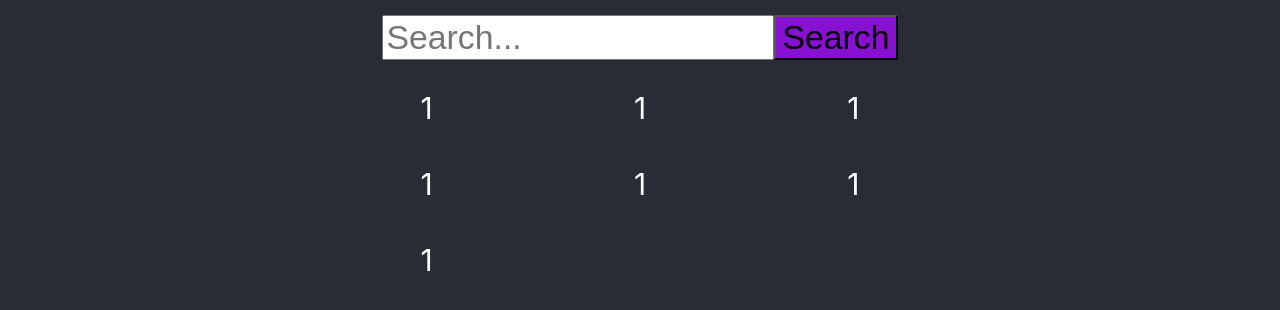
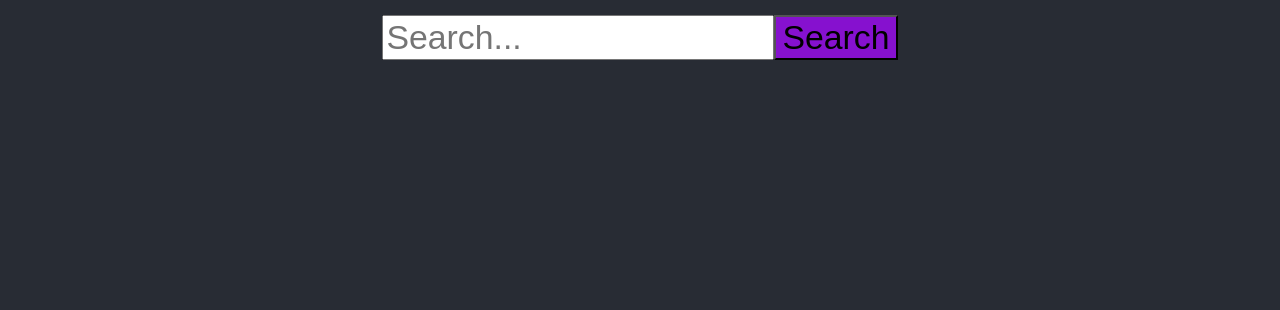
Before and after one commit to VortrusDev/start-page, a React (Create React App) app: page / in a window 1280 px wide. Shown: the part 440-750 px from the top of the page. Built offline with nearby package versions, Linux system fonts and the light colour scheme.

Commit message:
You can now add links to the start page and remove them. NEED TO: remove links immediately and fix alignment issues

```diff
--- a/src/App.tsx
+++ b/src/App.tsx
@@ -11,6 +11,8 @@ import "./Popup.css";
 import "./LinkGrid.css";
 import { LinkGridItem } from "./components/LinkGridItem";
 
+const LocalStorageKeyPrefix = "StartPageLink:";
+
 interface AppProps {}
 
 interface AppState {
@@ -21,12 +23,25 @@ class App extends PureComponent<AppProps, AppState> {
   /**
    * The base App that the startpage will run on
    */
+
+  userAddedLinks: string[] = [];
+
   constructor(props: any) {
     super(props);
     this.state = {
       AddingLink: false,
     };
+
+    this.loadLocalStorageKeys();
   }
+
+  loadLocalStorageKeys = () => {
+    for (let key in localStorage) {
+      if (key.startsWith(LocalStorageKeyPrefix)) {
+        this.userAddedLinks.push(localStorage.getItem(key)!);
+      }
+    }
+  };
 
   handleAddLinkPopup = () => {
     console.log("Opening the Add Link dialogue box");
@@ -42,7 +57,15 @@ class App extends PureComponent<AppProps, AppState> {
 
     // Add to user preferences so we can read it when they return
 
+    localStorage.setItem(`${LocalStorageKeyPrefix}${link}`, link);
+
     this.setState({ AddingLink: false });
+  };
+
+  handleRemoveLink = (link: string) => {
+    console.log("removing link " + link);
+
+    localStorage.removeItem(`${LocalStorageKeyPrefix}${link}`);
   };
 
   render() {
@@ -77,13 +100,13 @@ class App extends PureComponent<AppProps, AppState> {
             />
           )}
           <LinkGrid>
-            <LinkGridItem>1</LinkGridItem>
-            <LinkGridItem>1</LinkGridItem>
-            <LinkGridItem>1</LinkGridItem>
-            <LinkGridItem>1</LinkGridItem>
-            <LinkGridItem>1</LinkGridItem>
-            <LinkGridItem>1</LinkGridItem>
-            <LinkGridItem>1</LinkGridItem>
+            {this.userAddedLinks.map((link) => {
+              return (
+                <LinkGridItem key={link} onLinkRemove={this.handleRemoveLink}>
+                  {link}
+                </LinkGridItem>
+              );
+            })}
           </LinkGrid>
         </header>
       </div>
--- a/src/LinkGrid.css
+++ b/src/LinkGrid.css
@@ -10,4 +10,5 @@
   padding: 20px;
   font-size: 30px;
   text-align: center;
+  background-color: darkslategrey;
 }
--- a/src/components/LinkGridItem.tsx
+++ b/src/components/LinkGridItem.tsx
@@ -1,7 +1,40 @@
 import { PureComponent } from "react";
 
-export class LinkGridItem extends PureComponent {
+interface LinkGridItemProps {
+  onLinkRemove: (link: string) => void;
+}
+
+interface LinkGridItemState {}
+
+export class LinkGridItem extends PureComponent<
+  LinkGridItemProps,
+  LinkGridItemState
+> {
   render() {
-    return <div className="LinkGridItem">{this.props.children}</div>;
+    console.log(this.props.children);
+    return (
+      <>
+        <form
+          action={this.props.children?.toString()}
+          target="_blank"
+          id={`${this.props.children?.toString()}form`}
+        >
+          <button
+            className="LinkGridItem"
+            form={`${this.props.children?.toString()}form`}
+          >
+            {this.props.children}
+          </button>
+          <button
+            onClick={(event: any) => {
+              event.preventDefault();
+              this.props.onLinkRemove(this.props.children!.toString());
+            }}
+          >
+            Remove Link
+          </button>
+        </form>
+      </>
+    );
   }
 }
```
Also changed, not shown: 1 other file (tests, documents, lock files or other folders).
